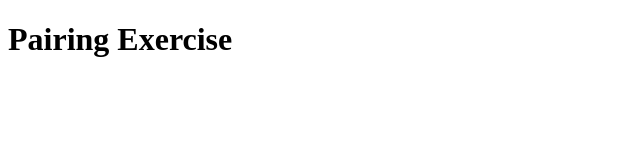
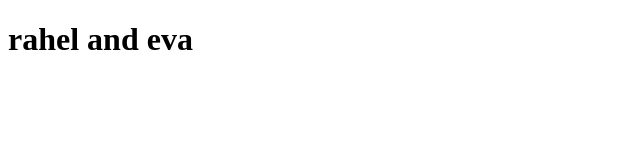
Before and after one commit to radishmouse/dom-intro-pairing-20191205, a plain HTML site: page index.html in a window 1280 px wide. Shown: the whole page, without its empty margins (0-640 px from the left). Drawn offline with Linux system fonts and the light colour scheme.

Commit message:
add html

```diff
--- a/index.html
+++ b/index.html
@@ -8,6 +8,8 @@
     <link rel="stylesheet" href="stylesheets/styles.css">
 </head>
 <body>
-    <h1>Pairing Exercise</h1>
+    <h1>rahel and eva</h1>
+
+    <script src="./scripts/index.js"></script>
 </body>
 </html>
```
